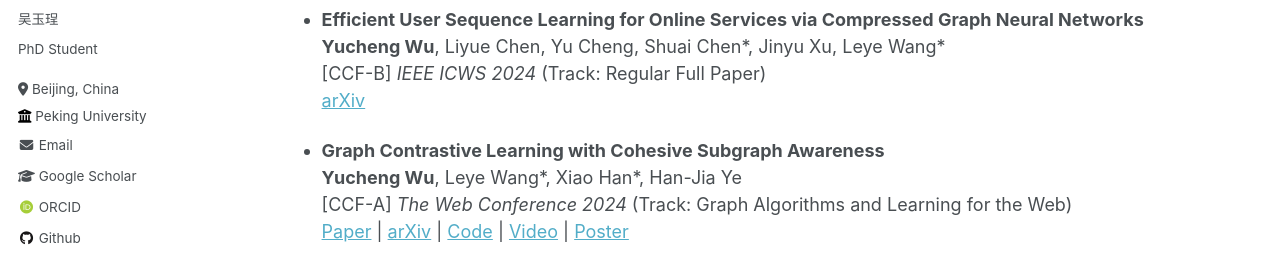
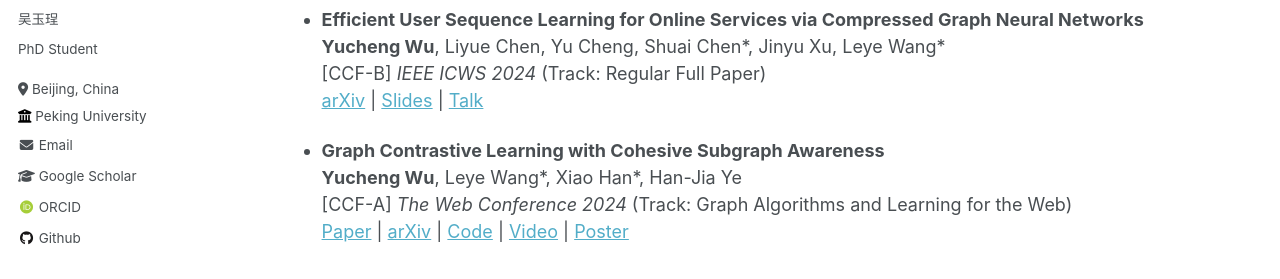
Before and after one commit to wuyucheng2002/wuyucheng2002.github.io, a Jekyll site: the page built from _pages/research.md, in a window 1280 px wide and 1111 px high. Shown: the part 326-605 px from the top of the window. Built offline with Jekyll 4.4.1, drawn with Linux system fonts in a browser that asks for light colours; some web fonts are replaced.

Commit message:
Update research.md

```diff
--- a/_pages/research.md
+++ b/_pages/research.md
@@ -14,7 +14,9 @@ You can also find a list of my published work on <a href="https://scholar.google
 * **Efficient User Sequence Learning for Online Services via Compressed Graph Neural Networks** <br/>
   <b>Yucheng Wu</b>, Liyue Chen, Yu Cheng, Shuai Chen\*, Jinyu Xu, Leye Wang\* <br/>
   [CCF-B] *IEEE ICWS 2024* (Track: Regular Full Paper) <br/>
-  <a href="https://arxiv.org/abs/2406.02979" target="_blank">arXiv</a>
+  <a href="https://arxiv.org/abs/2406.02979" target="_blank">arXiv</a> |
+  <a href="https://wuyucheng2002.github.io/files/ICWS_ECSeq.pdf" target="_blank">Slides</a> |
+  <a href="https://www.bilibili.com/video/BV1vpateCEzc" target="_blank">Talk</a>
 
 * **Graph Contrastive Learning with Cohesive Subgraph Awareness** <br/>
   <b>Yucheng Wu</b>, Leye Wang\*, Xiao Han\*, Han-Jia Ye <br/>
```
